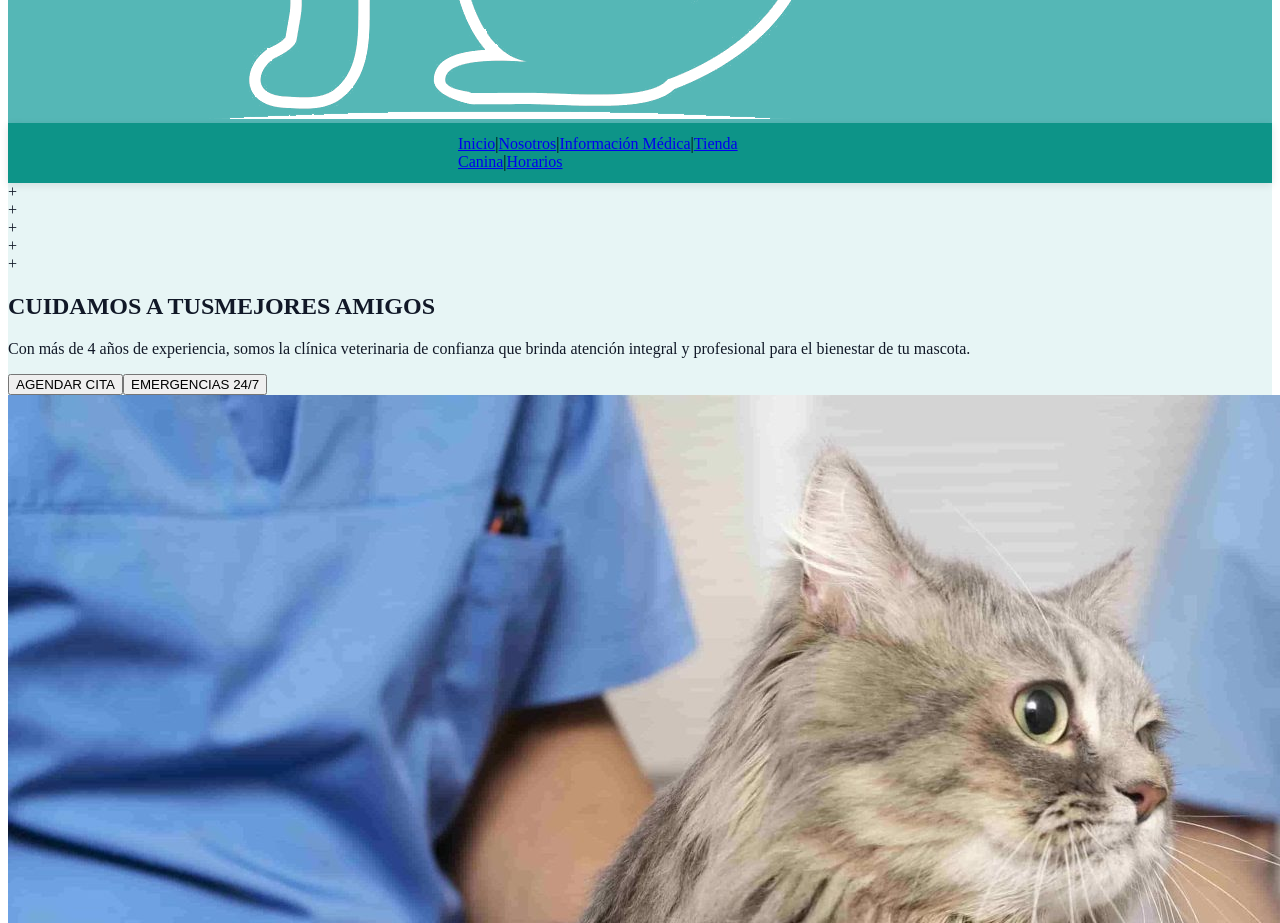
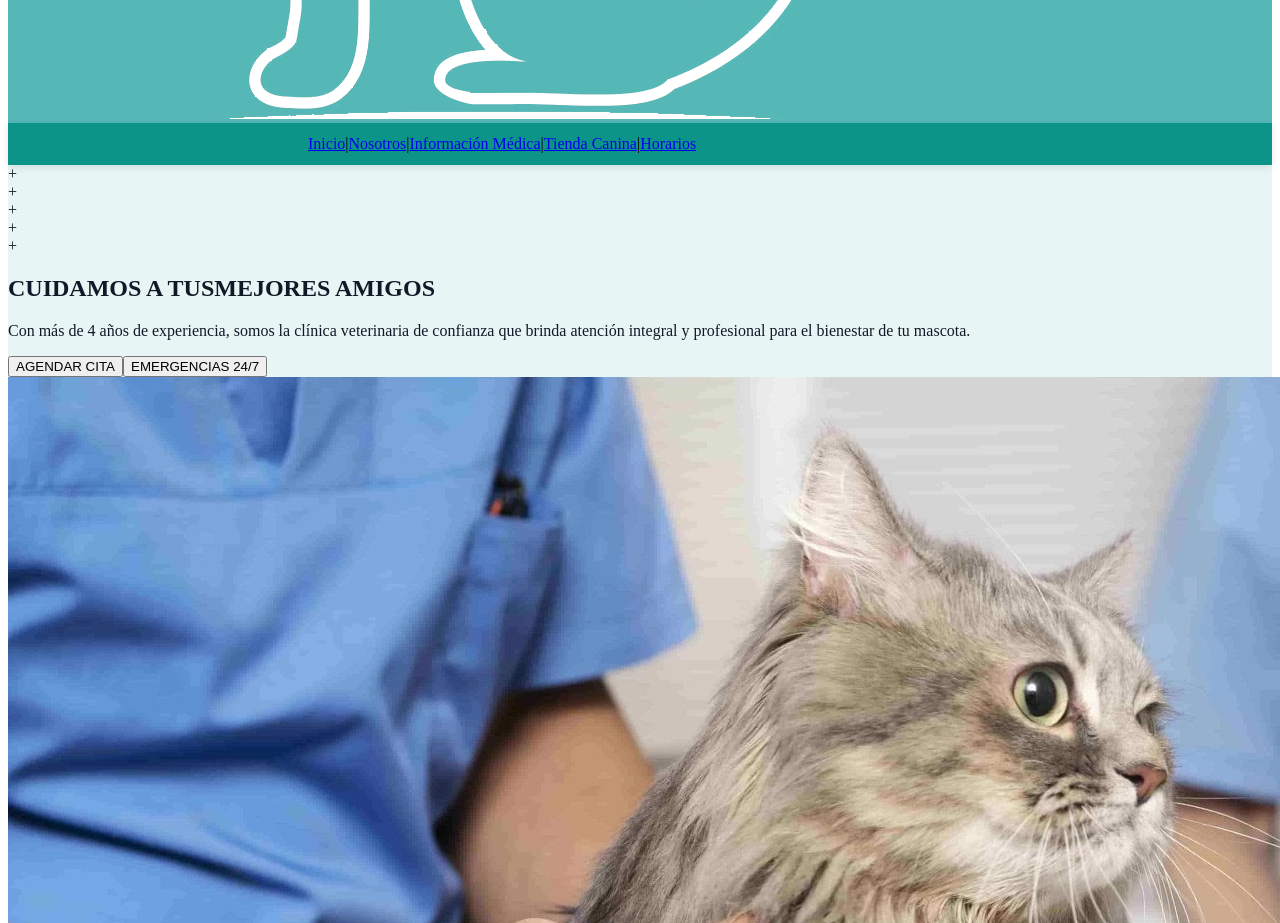
Before and after one commit to TeranHc/Veterinaria1, a Next.js app: page / in a window 1280 px wide. Shown: the part 2200-3123 px from the top of the page. Built offline with nearby package versions, Linux system fonts and the light colour scheme.

Commit message:
Descripción de los cambios

```diff
--- a/src/app/globals.css
+++ b/src/app/globals.css
@@ -10,7 +10,7 @@
 
 .menu-nav {
   background-color: #0d9488;
-  padding: 12px 450px;
+  padding: 12px 300px;
   box-shadow: 0 2px 8px rgba(0, 0, 0, 0.1);
   margin: auto;
 
```
